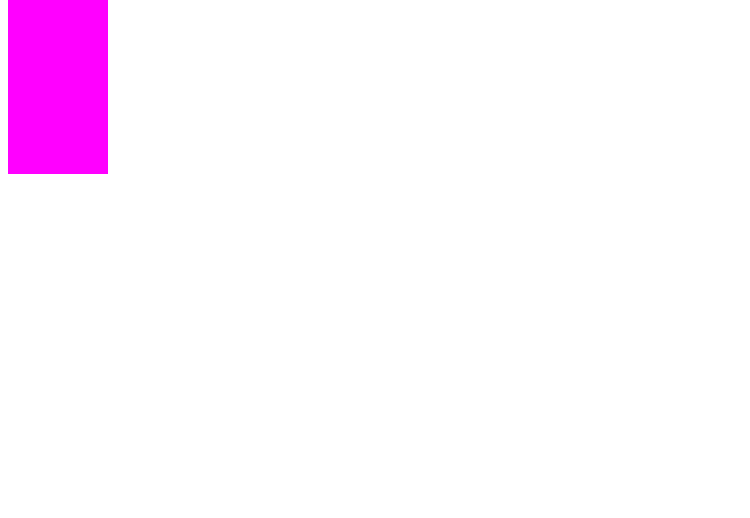
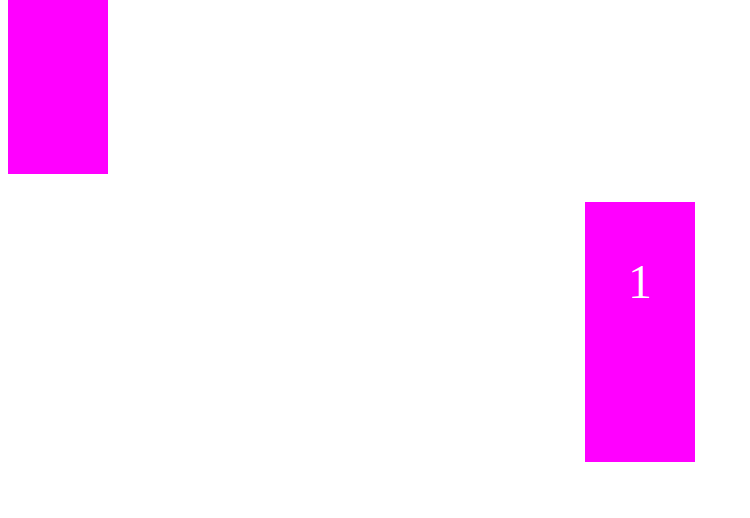
Before and after one commit to tetiana-zhuchenko/shopping-list, a Flask app: page /1 in a window 1280 px wide. Shown: the part 1489-2007 px from the top of the page, without its empty margins (0-750 px from the left). Before the commit the page ends 1663 px from the top, so only its background shows below. Run offline with Flask 2, Linux system fonts and the light colour scheme.

Commit message:
flex things

```diff
--- a/static/my_style.css
+++ b/static/my_style.css
@@ -43,3 +43,25 @@ p.centred-text {
     height: 250px;
     padding-top: 4%;
 }
+
+.flex-container {
+    display: flex;
+    flex-flow: row wrap;
+    justify-content: space-around;
+    padding: 0;
+    margin: 0;
+    list-style: none;
+}
+
+
+.flex-item {
+    background: magenta;
+    color: white;
+    padding: 5px;
+    width: 100px;
+    height: 250px;
+    text-align: center;
+    margin-top: 10px;
+    line-height: 150px;
+    font-size: 3em;
+}
--- a/templates/multicolor.html
+++ b/templates/multicolor.html
@@ -30,7 +30,12 @@
 
 
 <div class="magenta-bar-v-2">The centred text var 2 inside magenta-bar</div>
+</br>
 
+
+<div class="flex-container">
+    <p class="flex-item">1</p>
+</div>
 
 </body>
 </html>
```
